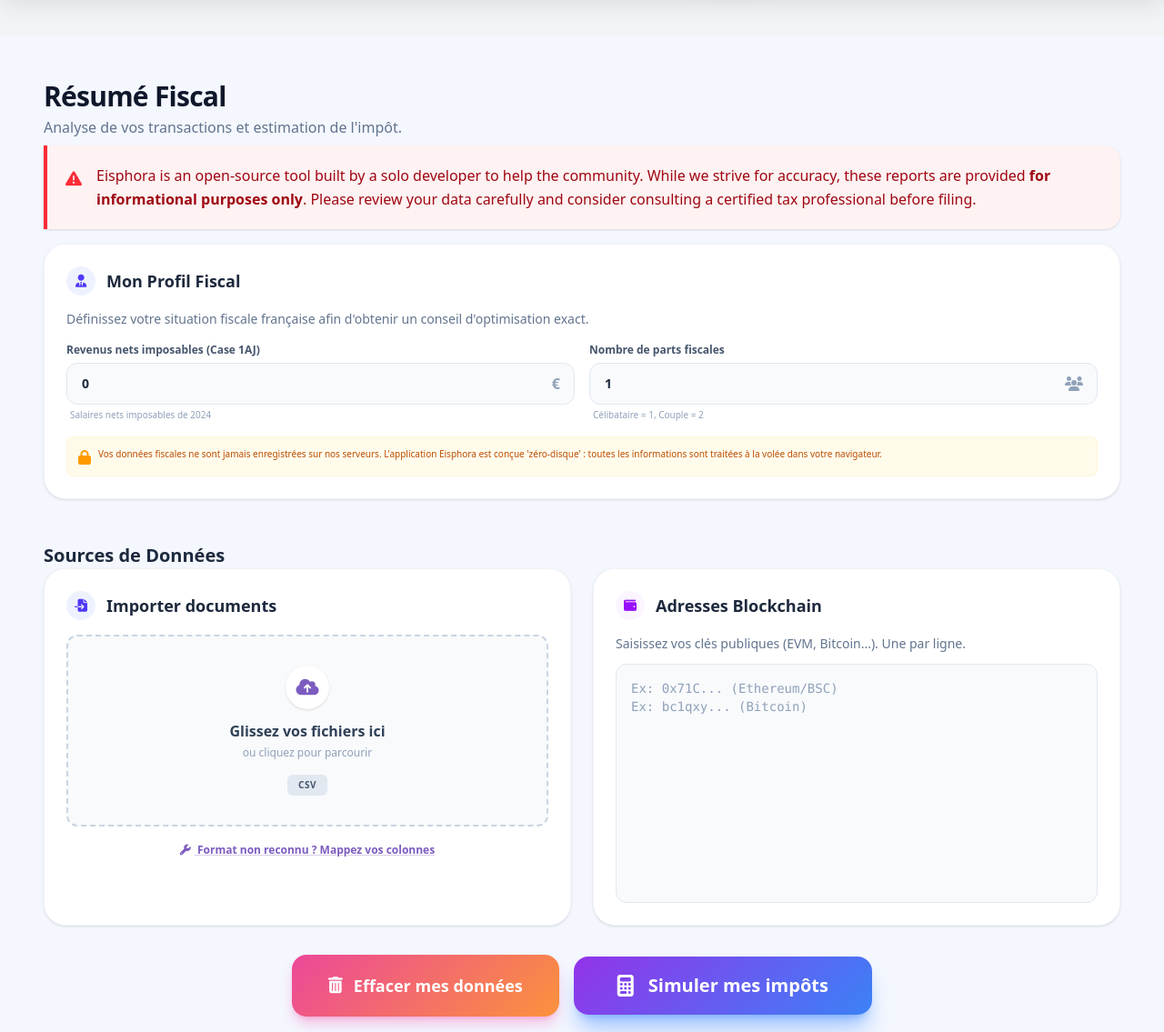
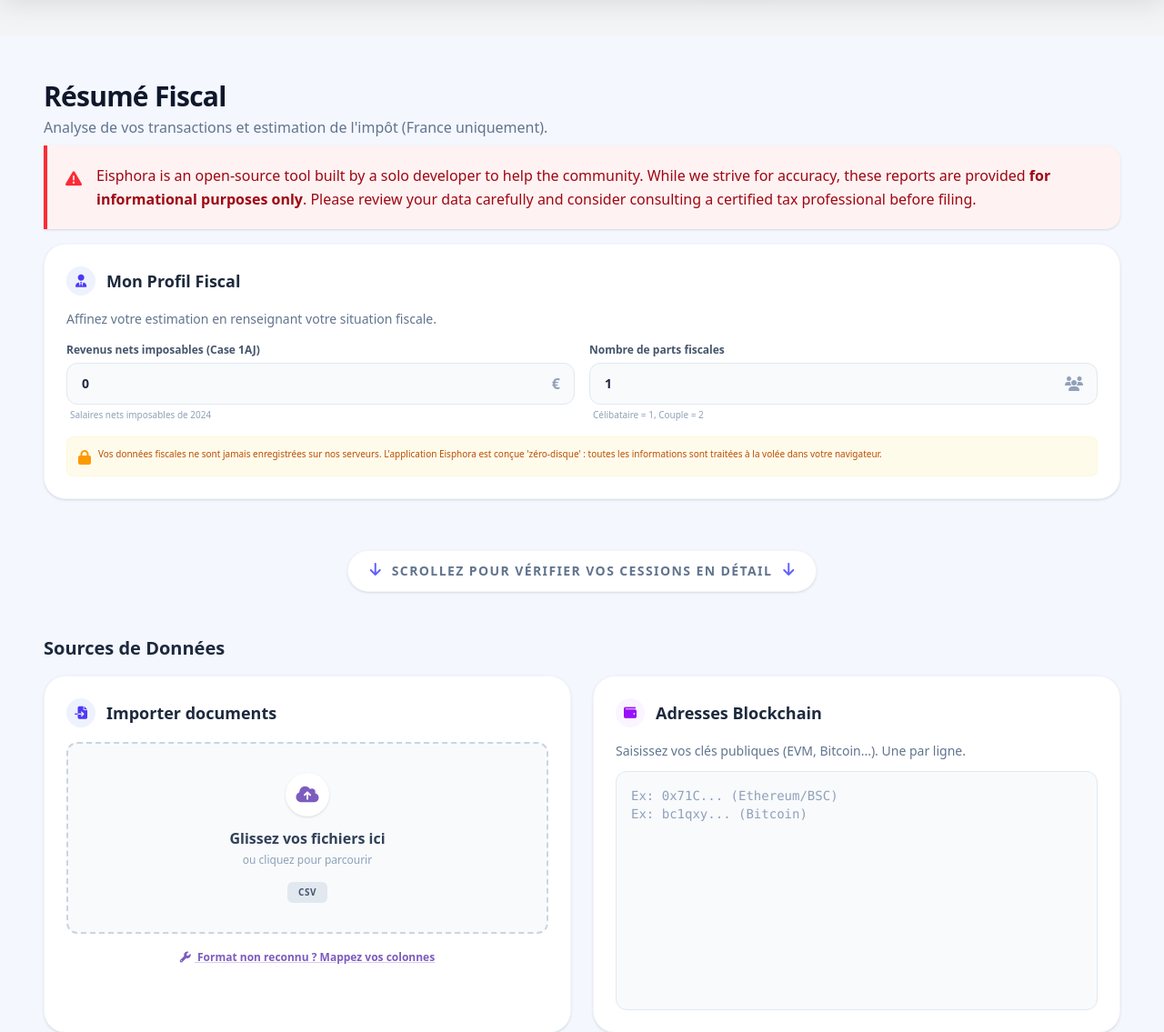
Before and after one commit to OrionUnix/Eisphora, a Django app: template backend/tax_forms/templates/tax_forms/form_2048.html in a window 1280 px wide. Shown: the part 80-1215 px from the top of the page at 91% size. Run offline with Django 5.2, Linux system fonts and the light colour scheme; the template is opened without the code that fills it, so the values that code supplies are empty; style sheets or scripts are compiled from the project's sources; some libraries are stand-ins or nearby versions.

Commit message:
modification interface UX/UI

```diff
--- a/backend/config/settings.py
+++ b/backend/config/settings.py
@@ -75,6 +75,7 @@ TEMPLATES = [
                 'django.contrib.messages.context_processors.messages',
                 'django.template.context_processors.i18n',
                 'config.context_processors.seo',
+                'tax_forms.context_processors.fiscal_config',
 
             ],
         },
--- a/backend/tax_forms/services/calculator.py
+++ b/backend/tax_forms/services/calculator.py
@@ -74,6 +74,12 @@ def get_ps_rate() -> float:
     """Taux des prélèvements sociaux."""
     config = load_tax_config()
     return config.get('bareme_progressif', {}).get('ps_rate', 17.2)
+
+
+def get_exoneration_threshold() -> float:
+    """Seuil d'exonération annuelle (ex: 305€)."""
+    config = load_tax_config()
+    return float(config.get('exoneration_seuil', 305.0))
 
 
 def _parse_date(tx: dict) -> datetime:
--- a/backend/tax_forms/templates/tax_forms/components/form_2086.html
+++ b/backend/tax_forms/templates/tax_forms/components/form_2086.html
@@ -113,7 +113,7 @@
                 <ul class="space-y-1.5 ml-1 mb-4">
                     <li class="flex items-center gap-2"><i class="fas fa-arrow-right text-red-400 text-[10px]"></i> <span>Vérifier chaque valeur avec vos relevés d'exchange</span></li>
                     <li class="flex items-center gap-2"><i class="fas fa-arrow-right text-red-400 text-[10px]"></i> <span>Consulter un expert-comptable ou un conseiller fiscal</span></li>
-                    <li class="flex items-center gap-2"><i class="fas fa-arrow-right text-red-400 text-[10px]"></i> <span>Ou utiliser un logiciel agréé (Waltio, Koinly...)</span></li>
+                    <li class="flex items-center gap-2"><i class="fas fa-arrow-right text-red-400 text-[10px]"></i> <span>Ou utiliser un logiciel fiscal agréé par un professionnel</span></li>
                 </ul>
                 <p class="text-xs italic opacity-80 border-t border-red-200 pt-3">
                     En utilisant cet assistant, vous acceptez d'en être l'unique responsable pour votre déclaration.
@@ -144,13 +144,13 @@
         </div>
     </div>
 
-    <!-- Total des cessions & Exonération 305€ -->
+    <!-- Total des cessions & Exonération {{ exoneration_seuil|floatformat:0 }}€ -->
     <div id="exoneration-banner" class="hidden bg-emerald-50 border border-emerald-200 rounded-2xl p-4 mb-6 flex gap-3 items-start shadow-sm">
         <i class="fas fa-gift text-emerald-500 mt-0.5 shrink-0 text-xl"></i>
         <div class="text-sm text-emerald-800">
-            <strong>Exonération fiscale (Total des ventes &le; 305 €)</strong><br>
+            <strong>Exonération fiscale (Total des ventes &le; {{ exoneration_seuil|floatformat:0 }} €)</strong><br>
             Le montant cumulé de vos ventes s'élève à <strong id="total-cessions-display" class="font-mono text-base bg-emerald-100 px-1 rounded">-- €</strong>.<br>
-            Étant inférieur ou égal à 305 € sur l'année, <strong>vous êtes totalement exonéré d'impôt</strong> sur vos plus-values crypto !<br>
+            Étant inférieur ou égal à {{ exoneration_seuil|floatformat:0 }} € sur l'année, <strong>vous êtes totalement exonéré d'impôt</strong> sur vos plus-values crypto !<br>
             <span class="text-xs text-emerald-600 mt-1 block"><i class="fas fa-info-circle"></i> Il reste obligatoire de déclarer ces opérations sur l'annexe 2086 pour prouver que vous êtes sous le seuil. Les cases de plus-values finales à reporter vaudront 0.</span>
         </div>
     </div>
@@ -160,7 +160,7 @@
         <div class="text-sm text-slate-700">
             <strong>Volume total de vos cessions</strong><br>
             Le montant cumulé de vos ventes (somme des lignes 213) s'élève à <strong id="total-cessions-display-no-exo" class="font-mono text-base bg-white border border-slate-200 px-1 rounded">-- €</strong>.<br>
-            Le seuil d'exonération de 305 € étant dépassé, vos plus-values globales seront bien soumises à l'impôt (PFU ou barème).
+            Le seuil d'exonération de {{ exoneration_seuil|floatformat:0 }} € étant dépassé, vos plus-values globales seront bien soumises à l'impôt (PFU ou barème).
         </div>
     </div>
 
@@ -518,16 +518,17 @@
                 total_brut += brut;
             });
 
-            // Update 305€ Exoneration Banners
+            // Update Exoneration Banners
             const exonerationBanner = document.getElementById('exoneration-banner');
             const noExonerationBanner = document.getElementById('no-exoneration-banner');
+            const seuil = parseFloat("{{ exoneration_seuil|default:305 }}");
 
             if (exonerationBanner && noExonerationBanner) {
-                if (total_brut <= 305 && total_brut > 0) {
+                if (total_brut <= seuil && total_brut > 0) {
                     exonerationBanner.classList.remove('hidden');
                     noExonerationBanner.classList.add('hidden');
                     document.getElementById('total-cessions-display').textContent = total_brut.toFixed(2) + ' €';
-                } else if (total_brut > 305) {
+                } else if (total_brut > seuil) {
                     exonerationBanner.classList.add('hidden');
                     noExonerationBanner.classList.remove('hidden');
                     document.getElementById('total-cessions-display-no-exo').textContent = total_brut.toFixed(2) + ' €';
--- a/backend/tax_forms/templates/tax_forms/components/sources.html
+++ b/backend/tax_forms/templates/tax_forms/components/sources.html
@@ -1,6 +1,5 @@
 {% load i18n %}
 
-<h2 class="text-lg md:text-xl font-bold text-slate-800 pt-2 md:pt-4 mt-8">{% trans "Sources de Données" %}</h2>
 <div class="grid grid-cols-1 md:grid-cols-2 gap-4 md:gap-6">
 
     <!-- Importer Documents -->
--- a/backend/tax_forms/templates/tax_forms/components/tax_cards.html
+++ b/backend/tax_forms/templates/tax_forms/components/tax_cards.html
@@ -6,25 +6,6 @@
 </h2>
 
 <div class="grid grid-cols-1 lg:grid-cols-2 gap-4 md:gap-6 animate-fade-in-up" style="animation-delay: 0.1s;">
-
-    <!-- Foyer Fiscal Total Cessions Card -->
-    <div id="card-total-cessions" class="col-span-full bg-white rounded-[24px] p-6 md:p-8 shadow-sm border border-slate-100 flex flex-col md:flex-row justify-between items-center transition-all ring-offset-4 ring-transparent mb-2">
-        <div class="flex flex-row items-center gap-4 w-full">
-            <div class="w-12 h-12 md:w-16 md:h-16 shrink-0 rounded-xl md:rounded-2xl bg-indigo-50 text-indigo-500 flex items-center justify-center text-xl md:text-2xl border border-indigo-100">
-                <i class="fas fa-coins"></i>
-            </div>
-            <div class="flex-1">
-                <h3 class="text-base md:text-lg font-bold text-slate-800 leading-tight">{% trans "Total des prix de cession réalisés au niveau du foyer fiscal" %}</h3>
-                <p class="text-[10px] md:text-xs text-slate-500 mt-1">{% trans "Ligne 51 du formulaire de déclaration (Somme des prix de vente brute)" %}</p>
-            </div>
-            <div class="text-right">
-                <p id="val-total-cessions" class="text-3xl md:text-4xl font-black text-slate-800 tracking-tight">-- €</p>
-                <p id="exemption-msg" class="hidden text-[10px] md:text-xs text-emerald-600 font-bold mt-1">
-                    <i class="fas fa-check-circle"></i> {% trans "Exonéré (inférieur ou égal à 305 €)" %}
-                </p>
-            </div>
-        </div>
-    </div>
 
     <!-- PFU Card -->
     <div id="card-pfu"
@@ -39,11 +20,14 @@
 
                 <div class="flex items-center gap-2 mb-4 md:mb-6 mt-1">
                     <span class="text-xs md:text-sm text-purple-200 font-medium">{% trans "Flat Tax globale de"%}</span>
-                    <input type="number" id="pfu-rate" value="31.4" step="0.5"
+                    <input type="number" id="pfu-rate" value="{{ pfu_total_rate|floatformat:1 }}" step="0.5"
                         class="w-14 bg-white/20 border border-white/30 text-white text-xs font-bold text-center rounded px-1 py-0.5 focus:outline-none focus:bg-white/30"
                         oninput="updateTaxes()">
                     <span class="text-xs md:text-sm text-purple-200 font-medium">%</span>
                 </div>
+                <p class="text-[10px] text-purple-200/70 mb-4 -mt-3">
+                    ({{ pfu_ir_rate|floatformat:1 }}% IR + {{ pfu_ps_rate|floatformat:1 }}% prélèvements sociaux)
+                </p>
 
                 <p id="val-pfu" class="text-4xl lg:text-5xl font-black tracking-tight mb-1 md:mb-2">-- €</p>
                 <p id="pfu-msg" class="text-[10px] md:text-xs text-purple-200">
@@ -62,7 +46,7 @@
         <div class="flex flex-row justify-between items-start gap-4">
             <div class="flex-1 w-full">
                 <h3 class="text-base md:text-lg font-bold text-slate-800 leading-tight">{% trans "Barème Progressif" %}</h3>
-                <p class="text-xs md:text-sm text-slate-500 font-medium mb-4 md:mb-6">{% trans "IR (selon TMI) + Prélèvements Sociaux (17.2%)" %}</p>
+                <p class="text-xs md:text-sm text-slate-500 font-medium mb-4 md:mb-6">{% trans "IR (selon TMI) + Prélèvements Sociaux" %} ({{ ps_rate_bareme|floatformat:1 }}%)</p>
 
                 <p id="val-bareme" class="text-4xl lg:text-5xl font-black text-slate-800 tracking-tight mb-2">-- €</p>
                 <p id="bareme-msg" class="hidden text-[10px] md:text-xs text-emerald-600 font-medium mb-2">{% trans "L'option la plus avantageuse dans votre cas." %}</p>
@@ -90,7 +74,7 @@
                     <div
                         class="flex items-center justify-between text-[10px] md:text-xs font-semibold text-slate-500 bg-slate-50 px-3 py-2 rounded-lg">
                         <span>{% trans "Prélèvements Sociaux" %}</span>
-                        <span class="text-slate-800"><span id="card-ps-rate">17.2</span>%</span>
+                        <span class="text-slate-800"><span id="card-ps-rate">{{ ps_rate_bareme|floatformat:1 }}</span>%</span>
                     </div>
                 </div>
             </div>
@@ -100,5 +84,24 @@
             </div>
         </div>
     </div>
+
+    <!-- Foyer Fiscal Total Cessions Card -->
+    <div id="card-total-cessions" class="col-span-full bg-white rounded-[24px] p-6 md:p-8 shadow-sm border border-slate-100 flex flex-col md:flex-row justify-between items-center transition-all ring-offset-4 ring-transparent">
+        <div class="flex flex-row items-center gap-4 w-full">
+            <div class="w-12 h-12 md:w-16 md:h-16 shrink-0 rounded-xl md:rounded-2xl bg-indigo-50 text-indigo-500 flex items-center justify-center text-xl md:text-2xl border border-indigo-100">
+                <i class="fas fa-coins"></i>
+            </div>
+            <div class="flex-1">
+                <h3 class="text-base md:text-lg font-bold text-slate-800 leading-tight">{% trans "Total des prix de cession réalisés au niveau du foyer fiscal" %}</h3>
+                <p class="text-[10px] md:text-xs text-slate-500 mt-1">{% trans "Ligne 51 du formulaire de déclaration (Somme des prix de vente brute)" %}</p>
+            </div>
+            <div class="text-right">
+                <p id="val-total-cessions" class="text-3xl md:text-4xl font-black text-slate-800 tracking-tight">-- €</p>
+                <p id="exemption-msg" class="hidden text-[10px] md:text-xs text-emerald-600 font-bold mt-1">
+                    <i class="fas fa-check-circle"></i> {% blocktrans %}Exonéré (inférieur ou égal à {{ exoneration_seuil|floatformat:0 }} €){% endblocktrans %}
+                </p>
+            </div>
+        </div>
+    </div>
 </div>
 {% endif %}
--- a/backend/tax_forms/templates/tax_forms/components/tax_profile.html
+++ b/backend/tax_forms/templates/tax_forms/components/tax_profile.html
@@ -9,7 +9,7 @@
     </div>
 
     <p class="text-xs md:text-sm text-slate-500 mb-4 font-medium">
-        {% trans "Définissez votre situation fiscale française afin d'obtenir un conseil d'optimisation exact." %}
+        {% trans "Affinez votre estimation en renseignant votre situation fiscale." %}
     </p>
 
     <div class="grid grid-cols-1 md:grid-cols-2 gap-4">
--- a/backend/tax_forms/templates/tax_forms/form_2048.html
+++ b/backend/tax_forms/templates/tax_forms/form_2048.html
@@ -73,7 +73,7 @@
         <div class="flex flex-col md:flex-row justify-between items-start md:items-center gap-4 mb-2 animate-fade-in">
             <div>
                 <h1 class="text-2xl md:text-3xl font-extrabold text-slate-900 tracking-tight">{% trans "Résumé Fiscal" %}</h1>
-                <p class="text-sm md:text-base text-slate-500 mt-1 font-medium">{% trans "Analyse de vos transactions et estimation de l'impôt." %}</p>
+                <p class="text-sm md:text-base text-slate-500 mt-1 font-medium">{% trans "Analyse de vos transactions et estimation de l'impôt (France uniquement)." %}</p>
             </div>
         </div>
 
@@ -92,15 +92,32 @@
             </div>
         </div>
 
+        <!-- Main Form Wrapper -->
+        <form method="post" enctype="multipart/form-data" id="main-tx-form" class="animate-fade-in-up" style="animation-delay: 0.2s;">
+            {% csrf_token %}
+            <input type="hidden" name="transaction_count" id="transaction_count" value="{{ manual_transactions|length|default:0 }}">
+
             <!-- Global Indicators -->
             {% include "tax_forms/components/indicators.html" %}
+
+            <!-- User Tax Profile -->
+            {% include "tax_forms/components/tax_profile.html" %}
 
             <!-- Tax Estimation Cards -->
             {% include "tax_forms/components/tax_cards.html" %}
 
+            <!-- Hint to scroll (Move here for better visibility) -->
+            <div class="flex flex-col items-center justify-center gap-2 py-8 text-slate-500 animate-fade-in">
+                <div class="flex items-center gap-3 bg-white px-6 py-3 rounded-full shadow-sm border border-slate-100">
+                    <i class="fas fa-arrow-down text-indigo-500 animate-bounce"></i>
+                    <span class="text-xs md:text-sm font-bold uppercase tracking-widest">{% trans "Scrollez pour vérifier vos cessions en détail" %}</span>
+                    <i class="fas fa-arrow-down text-indigo-500 animate-bounce"></i>
+                </div>
+            </div>
+
             {% if show_results %}
             <!-- Boutons d'export (PDF & CSV) -->
-        <div class="flex flex-col md:flex-row gap-4 mt-8 mb-4 items-center justify-end print-hidden print:hidden">
+            <div class="flex flex-col md:flex-row gap-4 mt-2 mb-6 items-center justify-end print-hidden print:hidden">
                 <button type="button" onclick="toggleForm2086()" id="btn-toggle-2086" class="px-5 py-2.5 bg-blue-50 hover:bg-blue-100 text-blue-700 font-bold rounded-xl transition-all flex items-center gap-2 border border-blue-200 shadow-sm mr-auto">
                     <i class="fas fa-file-invoice"></i> <span id="text-toggle-2086">{% trans "Ouvrir l'Assistant 2086" %}</span>
                 </button>
@@ -121,17 +138,28 @@
             </div>
             {% endif %}
 
-        <!-- Main Form Wrapper -->
-        <form method="post" enctype="multipart/form-data" id="main-tx-form" class="animate-fade-in-up" style="animation-delay: 0.2s;">
-            {% csrf_token %}
-            <input type="hidden" name="transaction_count" id="transaction_count" value="{{ manual_transactions|length|default:0 }}">
-
             <div id="view-dashboard">
-                <!-- User Tax Profile -->
-                {% include "tax_forms/components/tax_profile.html" %}
-
-                <!-- Data Sources (Import, Wallet, Chart) -->
+                {% if show_results %}
+                <!-- Sources de données repliables si résultats affichés -->
+                <details class="group bg-slate-50 rounded-[32px] border border-slate-200 overflow-hidden mb-8">
+                    <summary class="flex items-center justify-between px-8 py-4 cursor-pointer list-none hover:bg-slate-100 transition-colors">
+                        <div class="flex items-center gap-3">
+                            <div class="w-8 h-8 rounded-full bg-slate-200 flex items-center justify-center text-slate-600 text-xs">
+                                <i class="fas fa-database"></i>
+                            </div>
+                            <span class="font-bold text-slate-700">{% trans "Modifier mes sources de données" %}</span>
+                        </div>
+                        <i class="fas fa-chevron-down text-slate-400 group-open:rotate-180 transition-transform"></i>
+                    </summary>
+                    <div class="px-6 pb-8 pt-2">
                         {% include "tax_forms/components/sources.html" %}
+                    </div>
+                </details>
+                {% else %}
+                <!-- Sources de données affichées normalement si pas de résultats -->
+                <h2 class="text-lg md:text-xl font-bold text-slate-800 pt-2 md:pt-4 mb-4">{% trans "Sources de Données" %}</h2>
+                {% include "tax_forms/components/sources.html" %}
+                {% endif %}
 
                 <!-- Transaction Table Detail -->
                 {% include "tax_forms/components/table.html" %}
@@ -183,7 +211,22 @@
     </div>
 </div>
 
+<!-- Indicateur de scroll flottant (disparaît au scroll) -->
+<div id="scroll-indicator" class="fixed bottom-8 left-1/2 -translate-x-1/2 z-50 pointer-events-none transition-opacity duration-500 flex flex-col items-center gap-2">
+    <span class="text-[10px] font-black uppercase tracking-widest text-slate-400 bg-white/80 backdrop-blur-sm px-3 py-1 rounded-full shadow-sm">{% trans "Scrollez pour voir le détail" %}</span>
+    <div class="w-6 h-10 border-2 border-slate-300 rounded-full flex justify-center p-1 bg-white/50 backdrop-blur-sm">
+        <div class="w-1.5 h-1.5 bg-indigo-500 rounded-full animate-scroll-dot"></div>
+    </div>
+</div>
+
 <style>
+    @keyframes scroll-dot {
+        0% { transform: translateY(0); opacity: 1; }
+        100% { transform: translateY(15px); opacity: 0; }
+    }
+    .animate-scroll-dot {
+        animation: scroll-dot 1.5s infinite;
+    }
     @keyframes spin-slow {
         from { transform: rotate(0deg); }
         to { transform: rotate(360deg); }
@@ -209,6 +252,18 @@
     const form = document.getElementById('main-tx-form');
     const btnSimuler = document.getElementById('btn-simuler');
     const loadingOverlay = document.getElementById('loading-overlay');
+    const scrollIndicator = document.getElementById('scroll-indicator');
+
+    // Gestion de l'indicateur de scroll
+    window.addEventListener('scroll', function() {
+        if (window.scrollY > 50) {
+            scrollIndicator.style.opacity = '0';
+            setTimeout(() => scrollIndicator.classList.add('hidden'), 500);
+        } else {
+            scrollIndicator.classList.remove('hidden');
+            scrollIndicator.style.opacity = '1';
+        }
+    });
 
     if (form && btnSimuler && loadingOverlay) {
         form.addEventListener('submit', function() {
--- a/backend/tax_forms/views.py
+++ b/backend/tax_forms/views.py
@@ -7,7 +7,7 @@ from django.views.decorators.debug import sensitive_post_parameters
 from .forms import Form2048
 from django.utils.translation import gettext_lazy as _
 from .services.extractor import parse_transaction_file, fetch_on_chain_transactions, _parse_generic_row, parse_custom_csv
-from .services.calculator import calculate_french_taxes, get_pfu_rate
+from .services.calculator import calculate_french_taxes, get_pfu_rate, get_exoneration_threshold
 
 
 @sensitive_post_parameters('transaction_files', 'crypto_address', 'custom_mapping_json')
@@ -193,7 +193,9 @@ def form_2048_view(request):
     else:
         form = Form2048()
 
-    context = {'form': form}
+    context = {
+        'form': form,
+    }
     try:
         config_path = os.path.join(os.path.dirname(__file__), 'services', 'tax_config.json')
         with open(config_path, 'r', encoding='utf-8') as f:
--- a/backend/theme/templates/pages/terms.html
+++ b/backend/theme/templates/pages/terms.html
@@ -33,7 +33,7 @@
                 <p>{% trans "Eisphora is designed as a helper tool for calculating gains and losses on cryptocurrencies. It does not provide official legal, tax, or accounting advice." %}</p>
                 <div class="mt-4 space-y-4">
                     <p><strong>{% trans "User Responsibility:" %}</strong> {% trans "You are solely responsible for verifying the accuracy of data and calculations. Software bugs or errors may occur. Tax authorities generally do not accept software errors as a valid justification for misreporting." %}</p>
-                    <p><strong>{% trans "France Specifics (2026):" %}</strong> {% trans "In France, gains on digital assets (for non-professional individuals) are subject to a Single Flat Tax (PFU or 'flat tax') of 31.4% since January 1st, 2026 (12.8% income tax + 18.6% social contributions). Eisphora uses the FIFO method by default. The tool does not automatically calculate potential exemptions (e.g., disposals < €305/year), deductions, options for the progressive scale, or special regimes." %}</p>
+                    <p><strong>{% trans "France Specifics (2026):" %}</strong> {% blocktrans %}In France, gains on digital assets (for non-professional individuals) are subject to a Single Flat Tax (PFU or 'flat tax') of 31.4% since January 1st, 2026 (12.8% income tax + 18.6% social contributions). Eisphora uses the FIFO method by default. The tool does not automatically calculate potential exemptions (e.g., disposals < €{{ exoneration_seuil|floatformat:0 }}/year), deductions, options for the progressive scale, or special regimes.{% endblocktrans %}</p>
                     <p><strong>{% trans "Professional Validation Required:" %}</strong> {% trans "You must always have your final reports and declarations verified by a certified tax professional (e.g., accountant, tax lawyer) before submitting them to the administration." %}</p>
                 </div>
             </section>
```
Also changed, not shown: backend/tax_forms/context_processors.py (added, +14 -0 lines), backend/theme/static/js/form_2048.js (+19 -10 lines). Lines whose indentation alone changed are shown as unchanged.
